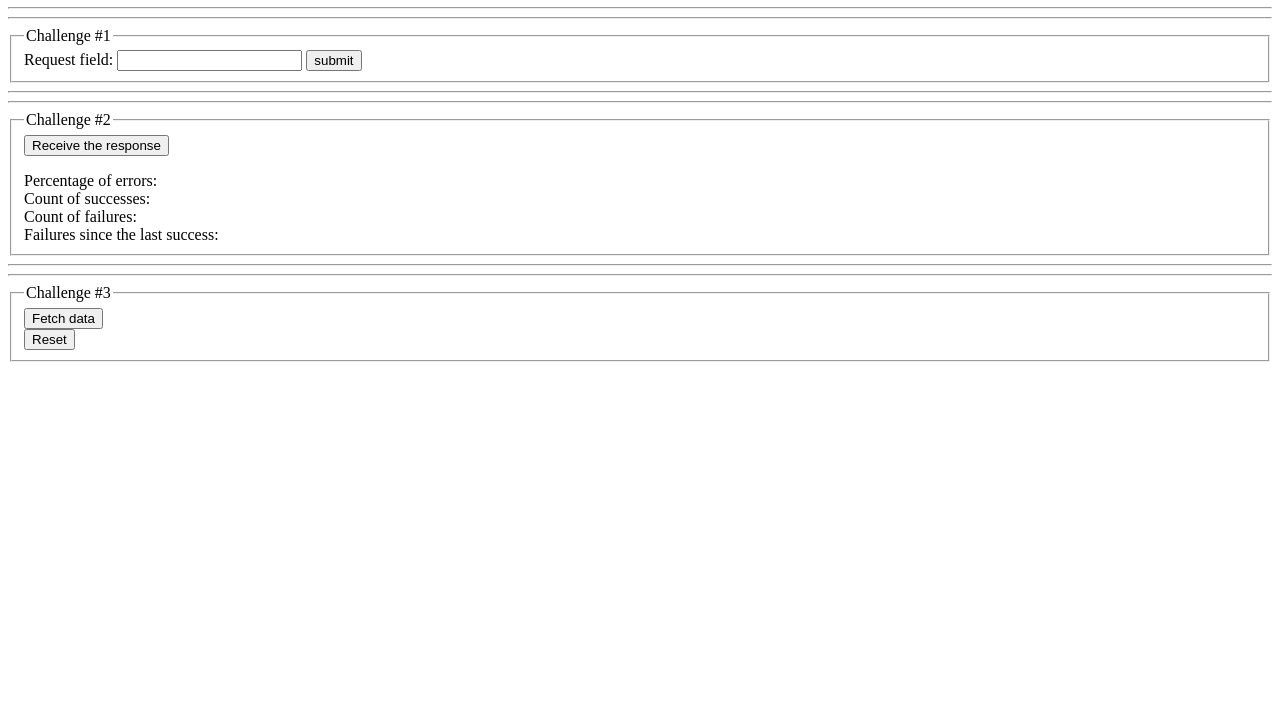
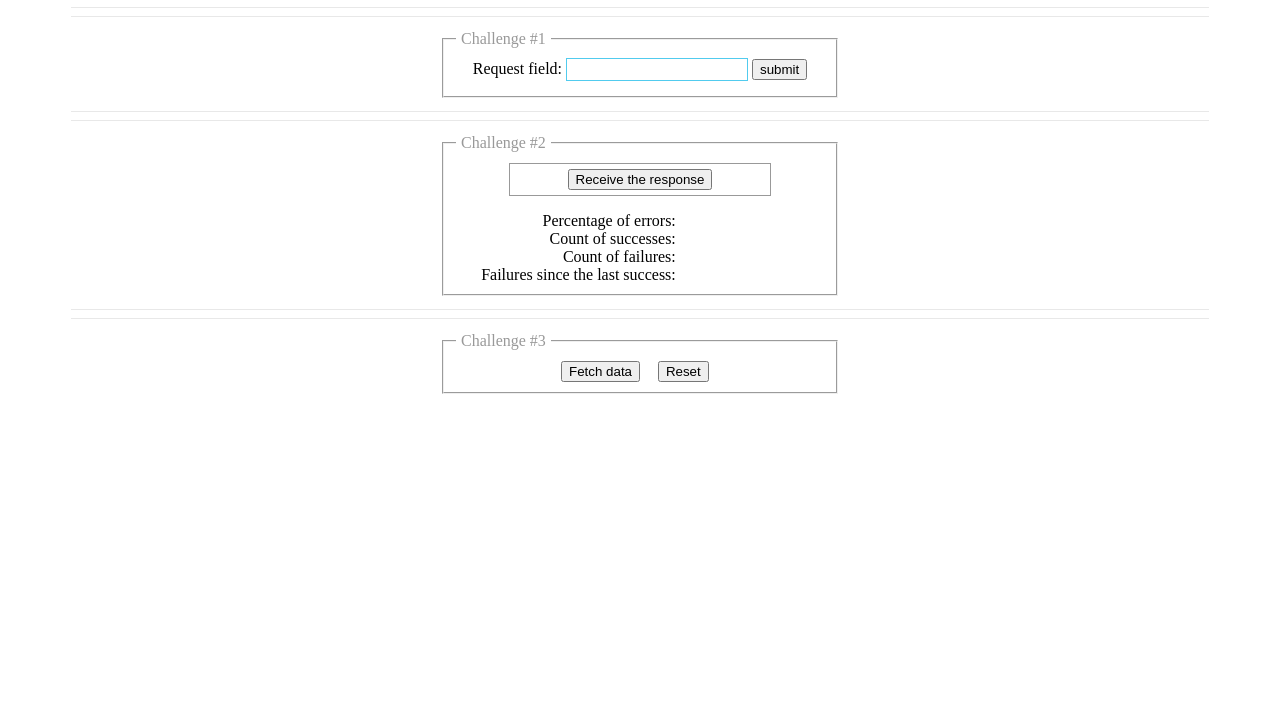
Before and after one commit to hmaster20/intspirit_test, a plain HTML site: page index.html in a window 1280 px wide. Shown: the part 73-800 px from the top of the page. Drawn offline with Linux system fonts and the light colour scheme.

Commit message:
Change index.html with move CSS

```diff
--- a/index.html
+++ b/index.html
@@ -5,7 +5,7 @@
     <meta charset="utf-8">
     <meta http-equiv="X-UA-Compatible" content="IE=edge">
     <style type="text/css">
-        @import url("style.css");
+        @import url("css/style.css");
     </style>
 </head>
 <body>
```
